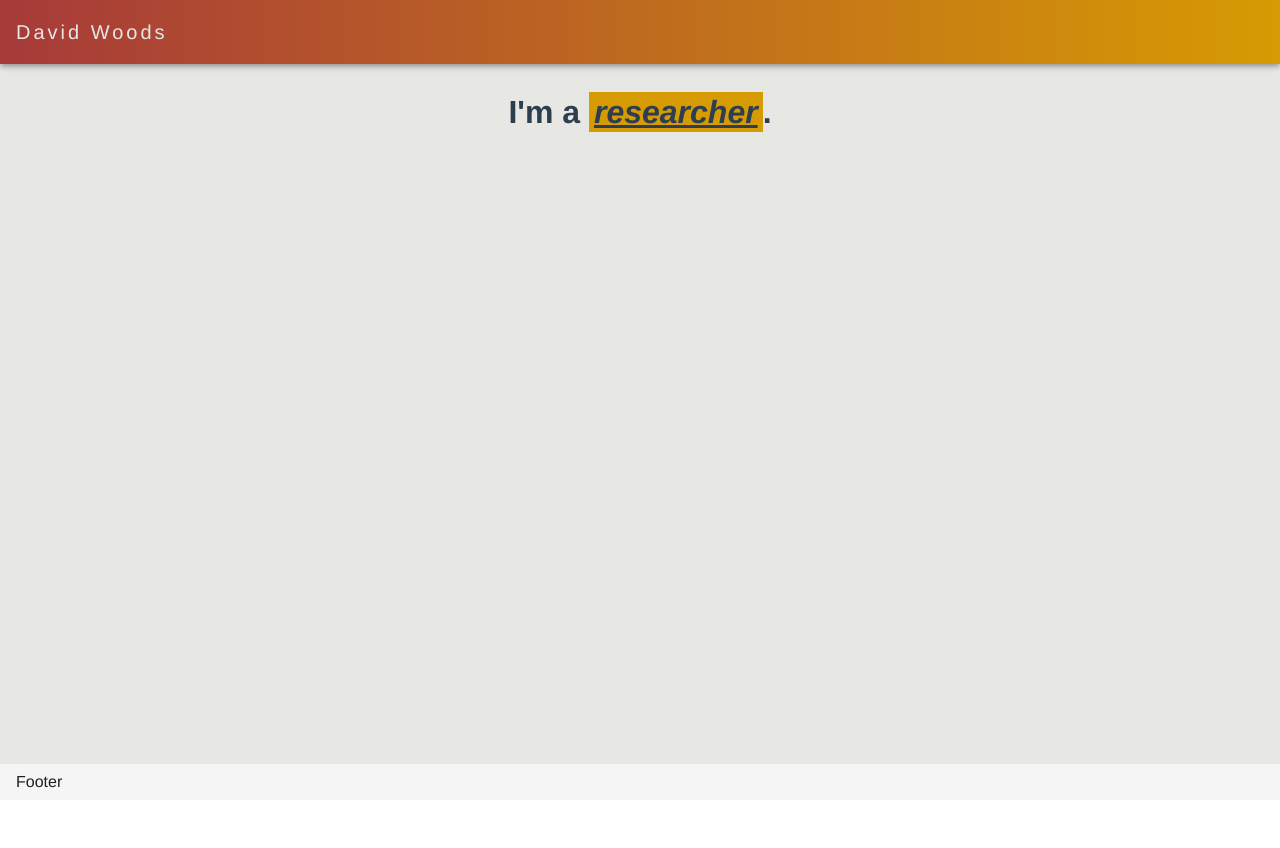
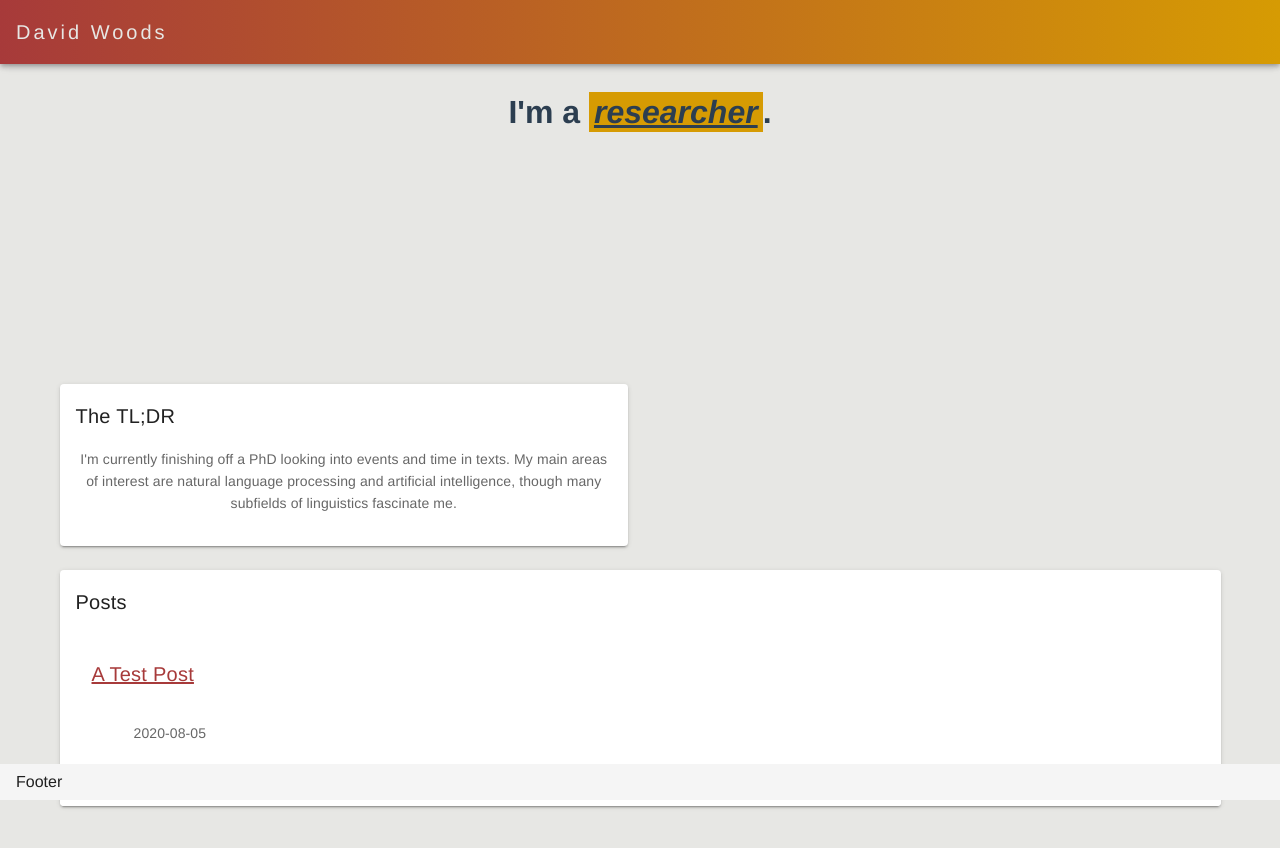
Before and after one commit to dave-woods/dwoods.xyz, a Vue app: page /research in a window 1280 px wide. Shown: the top 848 px of the page. Before the commit the page ends 800 px from the top, so only its background shows below. Built offline with nearby package versions, Linux system fonts and the light colour scheme; the HTML template or start-up script is replaced by a standard one.

Commit message:
Expand and reorganise data for main sections

```diff
--- a/src/views/Development.vue
+++ b/src/views/Development.vue
@@ -21,7 +21,7 @@
                 </v-card>
             </v-col>
             <!-- Add full descriptive text and examples of related works/links -->
-            <v-col cols="12" sm="6" class="history">
+            <!-- <v-col cols="12" sm="6" class="history">
                 <v-card>
                     <v-container class="py-0 v-card__title">
                         <v-row @click="showHistory = !showHistory" style="cursor: pointer">
@@ -31,13 +31,23 @@
                         </v-row>
                     </v-container>
                     <v-card-text v-show="showHistory">
-                    <p>My first experience with coding of any kind was when I was about 14. For the first time, I had access to the internet, and since that was around the time I started playing guitar properly, I went online to find tabs and sheet music that I could learn to play. As a direct result, I stumbled upon the forums of <a href="https://www.ultimate-guitar.com/">Ultimate Guitar</a>, and I made my first "internet friends". Back then, the site allowed users to include their own <b>HTML</b> and <b>CSS</b> on their profile pages in order to style it to their tastes. I had little idea of what I was doing, beyond tinkering with some copy-pasted code I'd found on someone else's page, but I tinkered with every line I could. It got to the point where some other users asked me to design their pages for them -- not many people, and almost never again after the first couple months, but it was exciting all the same.</p>
-                    <p>I didn't realise I had taken my first steps into a much larger world (I didn't even know I was fiddling with two languages at once, much less what they were called), and it was a number of years before my next real foray past the walled gardens of tech. I was coming to the end of my school life, and looking to decide what I wanted to study in university. I had decided already that I wanted to keep up my French language skills, but I also wanted to find something that I thought would be new and interesting. My impetus for choosing Computer Science at the time was mostly based around the idea that, "Hey, I like the internet. That's gotta be similar, right?" I was wrong, but I'm glad for it nonetheless.</p>
-                    <p>I started <a href="https://www.tcd.ie/courses/undergraduate/az/course.php?id=DUBMF-CSLA-2F09">my degree</a> in 2012, and learned the basics of <b>Java</b>, a tiny bit of <b>Perl</b> and <b>Prolog</b>, and even some <b>ARM Assembly</b>. As I came to the end of the first year, I was contacted by a cousin of mine, who (ever the entrepeneur) had a business idea, and since he knew I was studying Computer Science, he asked if I'd be able to build a website for him, which he would pay me to build. I said, "Of course!" and spent the next two days buried deep in forums and documentation pages as I got to grips with the fundamentals of <b>PHP</b>, <b>MySQL</b>, and <b>JQuery</b>, as well as learning how to properly use <b>HTML5</b> and <b>CSS3</b>. Unfortunately, I didn't know enough at that point to really make my cousin's film recommendation idea come to fruition, but it did teach me a lot about website design as it existed in around 2013. You can see my cousin's latest (and much more successful) venture <a href="https://dublininstagramtours.com/">here</a>.</p>
-                    <p>Through the rest of my undergrad, I picked up a lot more <b>Java</b> and <b>Prolog</b>, as well as <b>C</b>, <b>C++</b> (with a little of the <a href="https://www.opengl.org/">OpenGL</a> framework), <b>Python</b> (2 and 3, as well as some popular libraries like <a href="https://www.nltk.org/">NLTK</a>), <b>Oracle SQL</b>, as well as a working familiarity with Linux systems due to writing some productivity scripts for myself, primarily using <b>Bash</b>. The courses I took were varied, from algorithms and data structures, to natural language processing, artificial intelligence, and graphics programming.</p>
-                    <p>Immediately after completing my degree, I took an internship with a research group based in the same university. I worked on a project that was developing an expressive text-to-speech synthesis system (primarily in <b>Java</b>) using machine learning. I got a chance to expand my knowledge of web technologies, in particular <b>PHP</b> and <b>JavaScript</b> as I designed a responsive online interface for post-editing of automatically generated sentiment labels.</p>
-                    <p>I began my PhD exploring the ordering and relations between events an times in narrative texts in 2016, and since then I've primarily worked with <b>Python 3</b>, though I've often used (and taught) <b>Prolog</b> and <b>Java</b> since then. I've also used this time to hugely extend my repetoire where web development is concerned, taking opportunities to learn vanilla <b>JavaScript</b>, both as a frontend language in the browser and backend as part of <b>Node</b>. I've also picked up an understanding of the <b>React</b> framework, and this site is built with <b>Vue</b>.</p>
+
                     </v-card-text>
+                </v-card>
+            </v-col> -->
+        </v-row>
+        <v-row>
+            <v-col>
+                <v-card>
+                    <v-card-title>Posts</v-card-title>
+                    <v-list>
+                        <v-list-item v-for="bp in blogPosts" :key="bp.id">
+                        <v-card flat>
+                            <router-link :to="`/blog/read/${bp.id}`"><v-card-title>{{ bp.title }}</v-card-title></router-link>
+                            <v-card-subtitle>{{ bp.date }}</v-card-subtitle>
+                            <v-card-text>{{ bp.description }}</v-card-text>
+                        </v-card></v-list-item>
+                    </v-list>
                 </v-card>
             </v-col>
         </v-row>
@@ -55,11 +65,17 @@
 </style>
 
 <script>
+import list from '@/assets/meta/posts'
 export default {
     data() {
         return {
             showHistory: false
         }
+    },
+    computed: {
+        blogPosts() {
+            return list.filter(p => p.tags.includes('development'))
+        }
     }
 }
 </script>
--- a/src/views/Home.vue
+++ b/src/views/Home.vue
@@ -45,7 +45,7 @@
         <v-row class="interest-row">
             <v-col md="2" sm="12" cols="12" align-self="center"><h3><router-link :to="`/research`">Researcher</router-link></h3></v-col>
             <v-col md="8" sm="12" cols="12" style="text-align: left">
-            <p>I've been in the education system since I was 4 years old, most recently while undertaking a PhD on computational methods for representation of events and temporality in text.</p>
+            <p>I've been in some kind of education system since I was 4 years old, most recently while undertaking a PhD on computational methods for representation of events and temporality in text.</p>
             <p>Read an overview of my research interests, and find links to my publications. <v-btn to="/research" tile text><v-icon large>mdi-hand-pointing-right</v-icon></v-btn></p>
             </v-col>
             <v-col md="2" align-self="center">
--- a/src/views/Research.vue
+++ b/src/views/Research.vue
@@ -11,11 +11,46 @@
                 <v-img height="200px" src="@/assets/img/research-large.jpg"></v-img>
             </v-col>
         </v-row>
+        <v-row>
+            <v-col cols="12" sm="6" class="tldr">
+                <v-card>
+                    <v-card-title>The TL;DR</v-card-title>
+                    <v-card-text>
+                        <p>I'm currently finishing off a PhD looking into events and time in texts. My main areas of interest are natural language processing and artificial intelligence, though many subfields of linguistics fascinate me.</p>
+                    </v-card-text>
+                </v-card>
+            </v-col>
+        </v-row>
+        <v-row>
+            <v-col>
+                <v-card>
+                    <v-card-title>Posts</v-card-title>
+                    <v-list>
+                        <v-list-item v-for="bp in blogPosts" :key="bp.id">
+                        <v-card flat>
+                            <router-link :to="`/blog/read/${bp.id}`"><v-card-title>{{ bp.title }}</v-card-title></router-link>
+                            <v-card-subtitle>{{ bp.date }}</v-card-subtitle>
+                            <v-card-text>{{ bp.description }}</v-card-text>
+                        </v-card></v-list-item>
+                    </v-list>
+                </v-card>
+            </v-col>
+        </v-row>
     </v-container>
 </template>
 
 <script>
+import list from '@/assets/meta/posts'
 export default {
-
+    data() {
+        return {
+            showHistory: false
+        }
+    },
+    computed: {
+        blogPosts() {
+            return list.filter(p => p.tags.includes('research'))
+        }
+    }
 }
 </script>
```
Also changed, not shown: src/assets/posts/my-coding-backstory.md (added, +13 -0 lines).
